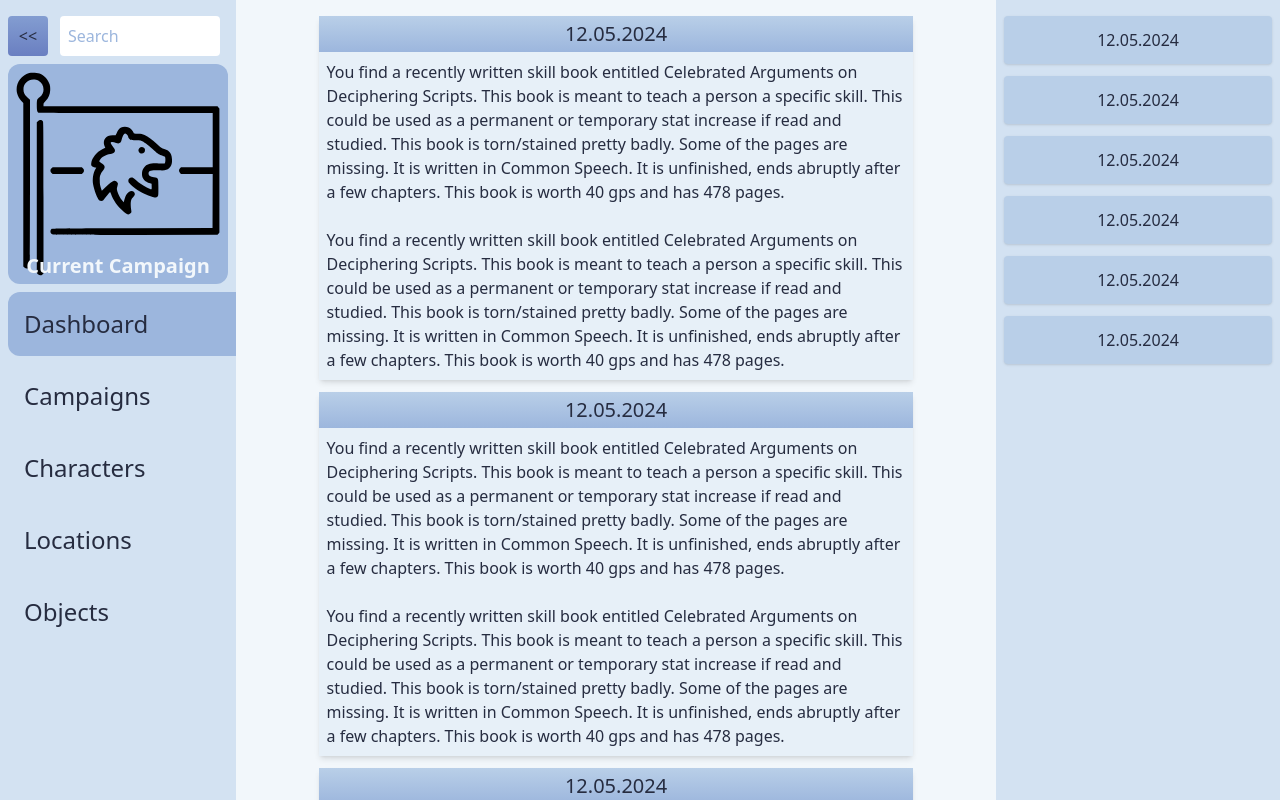
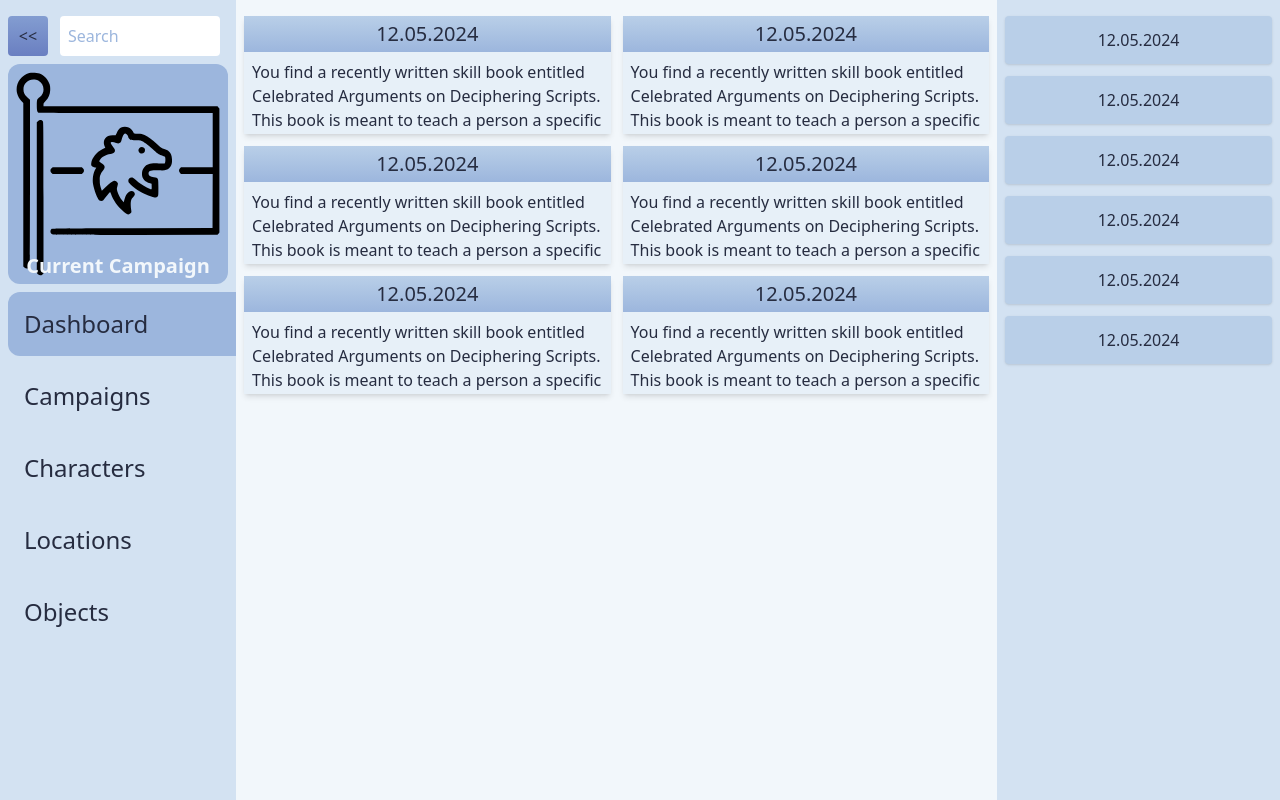
Before and after one commit to EndocrineMSc/pnp-frontend, a React (Vite) app: page /notes in a window 1280 px wide. Built offline with nearby package versions, Linux system fonts and the light colour scheme.

Commit message:
util: sync in-progress work between devices

```diff
--- a/src/components/Note.jsx
+++ b/src/components/Note.jsx
@@ -19,7 +19,7 @@ const Note = ({ noteId, date, text }) => {
 
   return (
     <div
-      className="min-w-96 max-w-prose shadow-md bg-wgray-100"
+      className="shadow-md bg-wgray-100 overflow-y-auto"
       onDoubleClick={clickToEdit}
     >
       <h3 className="text-center p-1 text-xl bg-gradient-to-b from-wgray-300 to-wgray-400">
--- a/src/components/NoteLayout.jsx
+++ b/src/components/NoteLayout.jsx
@@ -1,13 +1,19 @@
 import Note from "./Note";
-import { useState } from "react";
+import { useState, useEffect } from "react";
 
 //check if any notes in DB in useEffect
 //-> get first note by default, remember which notes have to be displayed
 
 const NoteLayout = ({ notes }) => {
+  const [displayedNotes, setDisplayNotes] = useState(notes);
+
   return (
-    <div className="flex flex-wrap pt-4 justify-center items-start gap-3 w-full overflow-clip">
-      {notes.map((note) => {
+    <div
+      className="grid grid-cols-5 grid-rows-1
+                    portrait:grid-cols-1 sm:grid-cols-1 md:grid-cols-2 md:grid-rows-6
+                    py-4 px-2 gap-3 w-full h-screen"
+    >
+      {displayedNotes.map((note) => {
         return <Note date={note.date} text={note.text} noteId={note.noteId} />;
       })}
     </div>
--- a/src/routes/Dashboard.jsx
+++ b/src/routes/Dashboard.jsx
@@ -3,7 +3,7 @@ import NavBar from "../components/NavBar";
 
 const Dashboard = () => {
   return (
-    <div className="flex justify-start items-start w-screen h-screen text-wgray-950 bg-wgray-50 dark:bg-wgray-950">
+    <div className="flex justify-start items-start w-full h-full text-wgray-950 bg-wgray-50 dark:bg-wgray-950">
       <NavBar />
       <Outlet />
     </div>
--- a/src/routes/Notes.jsx
+++ b/src/routes/Notes.jsx
@@ -45,7 +45,7 @@ const testNotesFull = [
 
 const Notes = () => {
   return (
-    <div className="flex items-start w-full h-screen overflow-scroll">
+    <div className="flex items-start w-full h-screen">
       <NoteLayout notes={testNotesFull} />
       <NoteScrollBar notes={testNotes} />
     </div>
--- a/tailwind.config.js
+++ b/tailwind.config.js
@@ -3,7 +3,14 @@
 export default {
   content: ["./index.html", "./src/**/*.{js,jsx,ts,tsx}"],
   theme: {
-    extend: {},
+    extend: {
+      gridTemplateColumns: {
+        autofill: "repeat(5, minmax(200px, 1fr))",
+      },
+      gridTemplateRows: {
+        autofill: "repeat(auto-fill, minmax(200px, 1fr))",
+      },
+    },
     colors: {
       transparent: "transparent",
       current: "currentColor",
```
